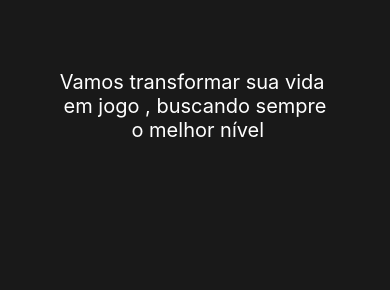
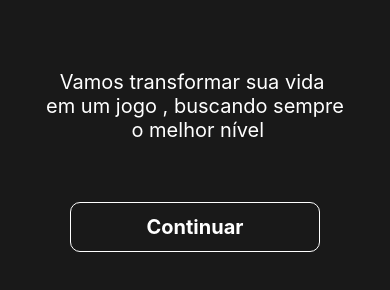
Before and after one commit to dtaccola/onebitlife, a React Native app: screen /Start in a window 390 px wide. Shown: the part 430-720 px from the top of the page. Built offline with nearby package versions, Linux system fonts and the light colour scheme.

Commit message:
botão padrão com estilos

```diff
--- a/src/Components/Common/DefaultButton/index.jsx
+++ b/src/Components/Common/DefaultButton/index.jsx
@@ -0,0 +1,36 @@
+import React from "react";
+import { StyleSheet, Text, TouchableOpacity } from "react-native";
+
+export default function DefaultButton({
+    buttonText,
+    handlePress,
+    width,
+    height,
+}) {
+    return (
+        <TouchableOpacity
+            style={[styles.button, { width: width, height: height }]}
+            activeOpacity={0.7}
+            onPress={handlePress}
+        >
+            <Text style={styles.buttonText}>{buttonText}</Text>
+        </TouchableOpacity>
+    );
+}
+
+const styles = StyleSheet.create({
+    button: {
+        alignItems: "center",
+        justifyContent: "center",
+        borderWidth: 1,
+        borderColor: "#FFFFFF",
+        borderRadius: 10,
+        marginBottom: 20,
+    },
+
+    buttonText: {
+        color: "#FFFFFF",
+        fontWeight: "bold",
+        fontSize: 20,
+    }
+});
--- a/src/Pages/Start/index.jsx
+++ b/src/Pages/Start/index.jsx
@@ -1,12 +1,19 @@
 import React from "react";
-import { View, ScrollView, Text, Image, StyleSheet } from "react-native";
+import { View, Text, StyleSheet, Image, ScrollView } from "react-native";
+import { useNavigation } from "@react-navigation/native";
 
+import DefaultButton from "../../Components/Common/DefaultButton";
 import LifeStatus from "../../Components/Common/LifeStatus";
 
 export default function Start() {
+
+    const handleNavAppExplanation = () => {
+        console.log("testclick");
+    }
+
     return (
         <View style={styles.container}>
-            <ScrollView showVerticalScrollIndicator={false}>
+            <ScrollView style={styles.scroll} showVerticalScrollIndicator={false}>
                 <View style={{ alignItems: "center" }}>
                     <Image
                         source={require("../../assets/icons/logo3.png")}
@@ -14,8 +21,16 @@ export default function Start() {
                     />
                     <LifeStatus />
                     <Text style={styles.description}>
-                        Vamos transformar sua vida {"\n"} em jogo , buscando sempre {"\n"} o melhor nível
+                        Vamos transformar sua vida {"\n"} em um jogo , buscando sempre {"\n"} o melhor nível
                     </Text>
+
+                    <DefaultButton
+                        buttonText={"Continuar"}
+                        handlePress={handleNavAppExplanation}
+                        width={250}
+                        height={50}
+                    />
+
                 </View>
             </ScrollView>
         </View>
@@ -36,7 +51,7 @@ const styles = StyleSheet.create({
     },
 
     description: {
-        color: "#FFF",
+        color: "#FFFFFF",
         fontSize: 20,
         textAlign: "center",
         marginVertical: 60,
```
